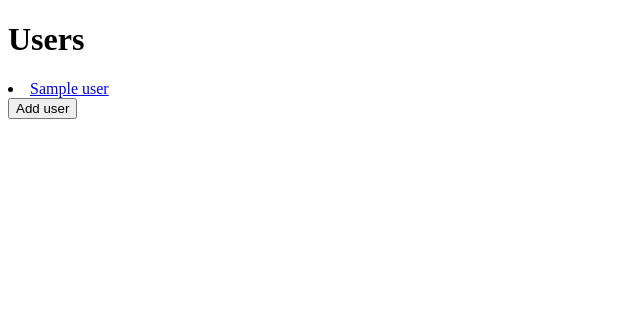
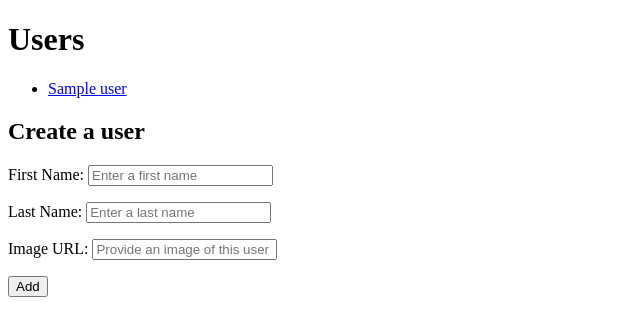
Before and after one commit to robinnsheen/flask-blogly, a Python web app: template templates/list.html in a window 1280 px wide. Shown: the top 336 px of the page, without its empty margins (0-640 px from the left). Run offline with Jinja, Linux system fonts and the light colour scheme; the template is opened without the code that fills it: most values are stand-ins (such as "Sample title", 1, 10 or a date in 2020).

Commit message:
added new user form

```diff
--- a/templates/list.html
+++ b/templates/list.html
@@ -6,10 +6,20 @@
 
 <h1>Users</h1>
 
+<ul>
 {% for user in users %}
   <li><a href="/TODO">{{ user }}</a></li>
 {% endfor %}
+</ul>
 
-<button action="/TODO">Add user</button>
+<h2>Create a user</h2>
+
+<form action=/TODO: method="POST">
+  <p>First Name:     <input name="first_name" placeholder="Enter a first name"></p>
+  <p>Last Name:  <input name="last_name" placeholder="Enter a last name"></p>
+  <p>Image URL:   <input name="img_url" placeholder="Provide an image of this user"></p>
+  <button action="submit">Add</button>
+</form>
+
 
 {% endblock %}
```
